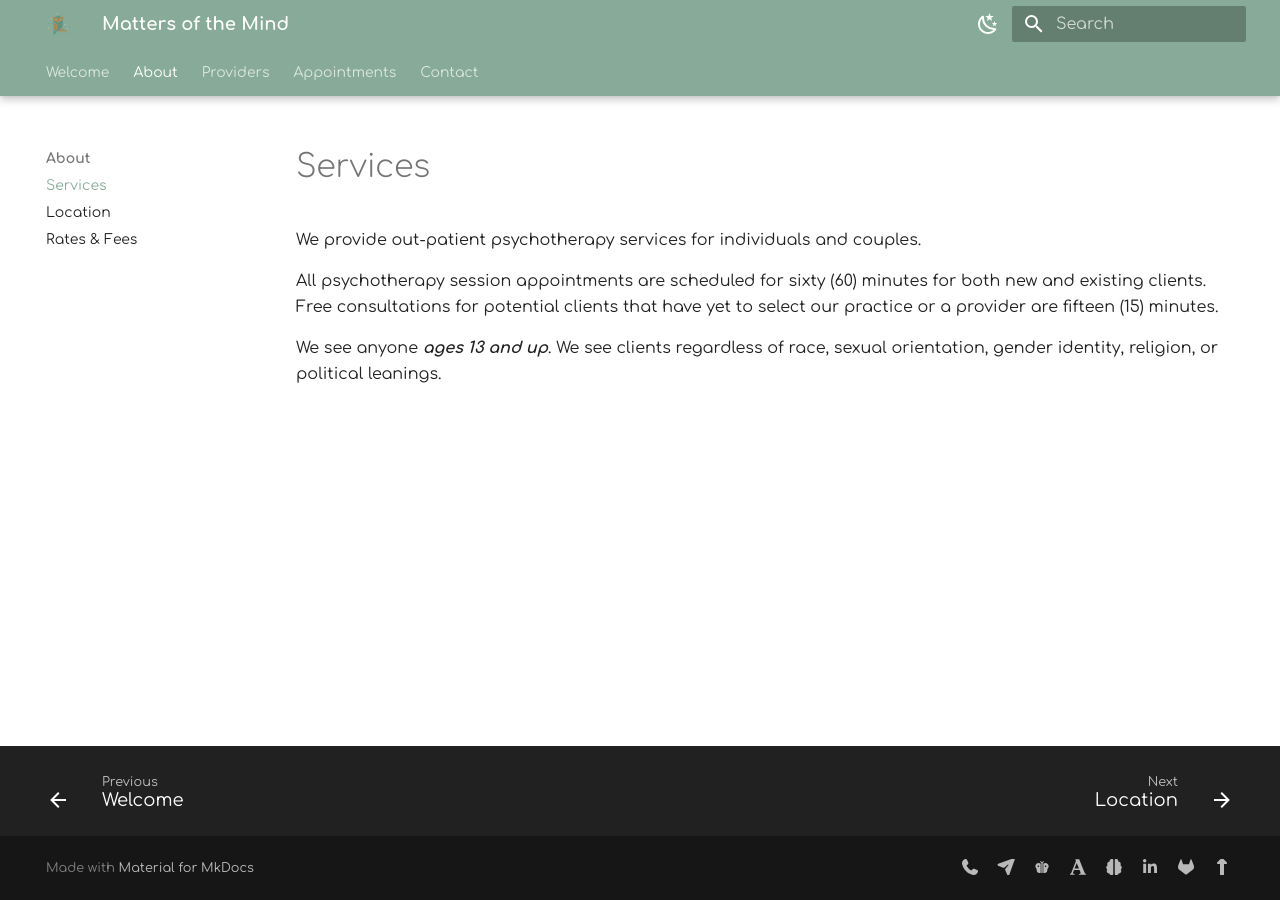
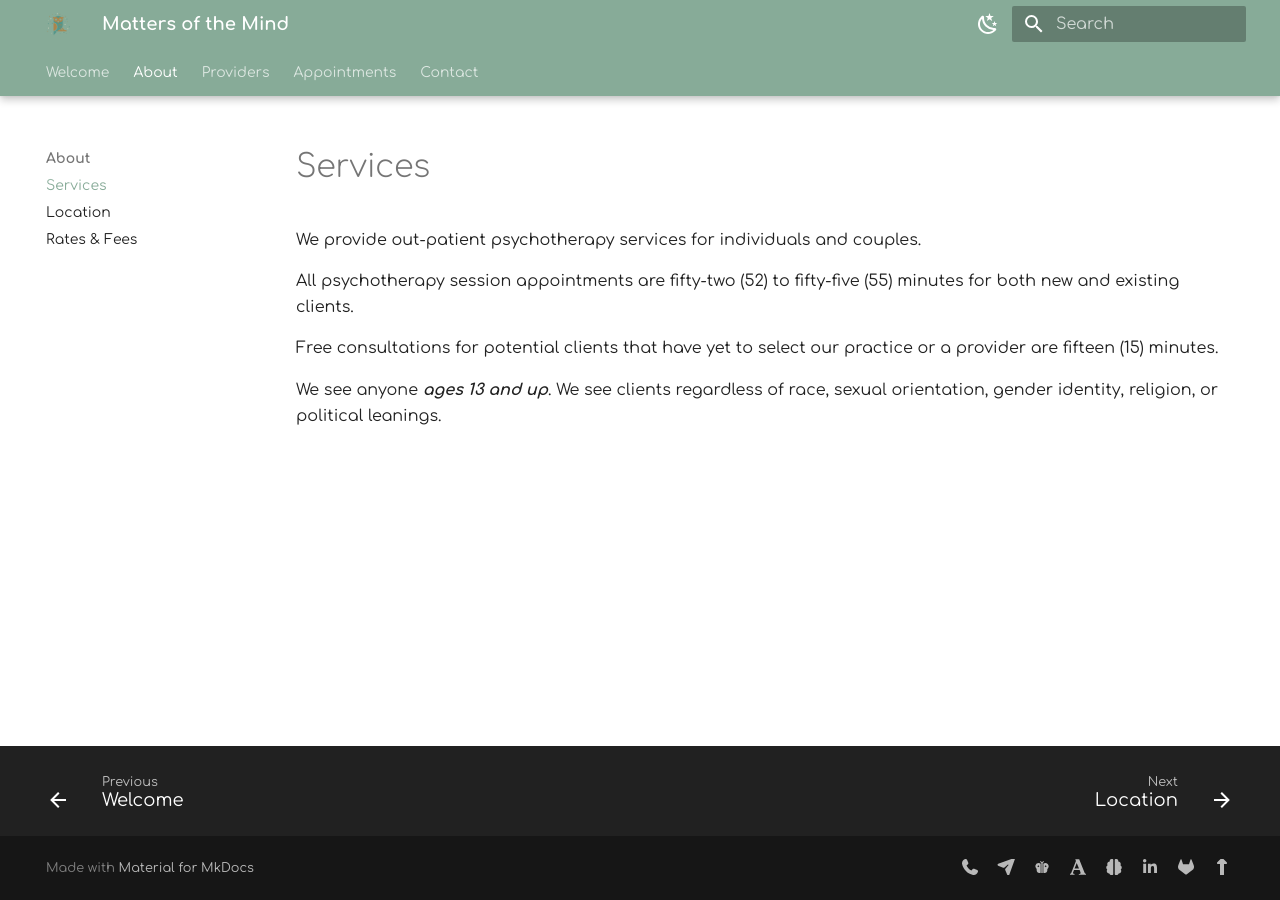
Before and after one commit to motm-therapy/website, an MkDocs documentation site: the page built from docs/services.md, in a window 1280 px wide. Built offline with MkDocs 1.6.1 and Material for MkDocs 9.7.7, drawn with Linux system fonts in a browser that asks for light colours; plug-ins that fetch from the network failed and are left out.

Commit message:
Update services.md

```diff
--- a/docs/services.md
+++ b/docs/services.md
@@ -2,7 +2,8 @@
 
 We provide out-patient psychotherapy services for individuals and couples.
 
-All psychotherapy session appointments are scheduled for sixty (60) minutes for both new and existing clients.
+All psychotherapy session appointments are fifty-two (52) to fifty-five (55) minutes for both new and existing clients.
+
 Free consultations for potential clients that have yet to select our practice or a provider are fifteen (15) minutes.
 
 We see anyone _**ages 13 and up**_. We see clients regardless of race, sexual orientation, gender identity, religion, or political leanings.
```
